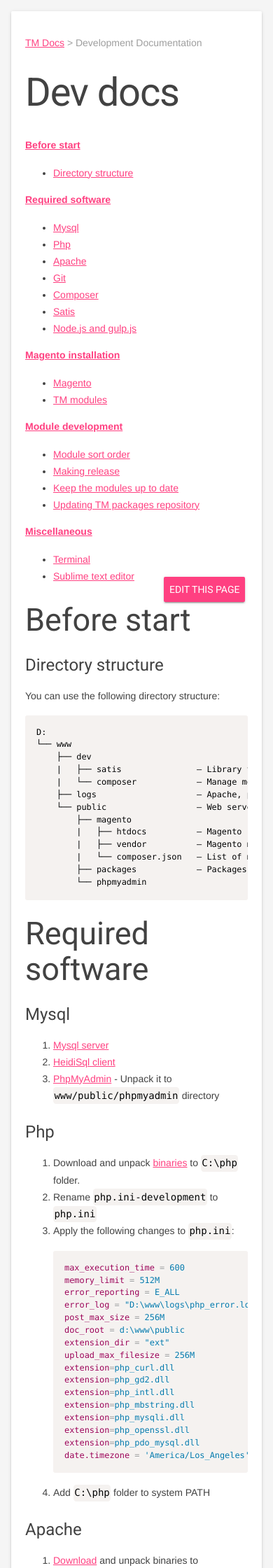
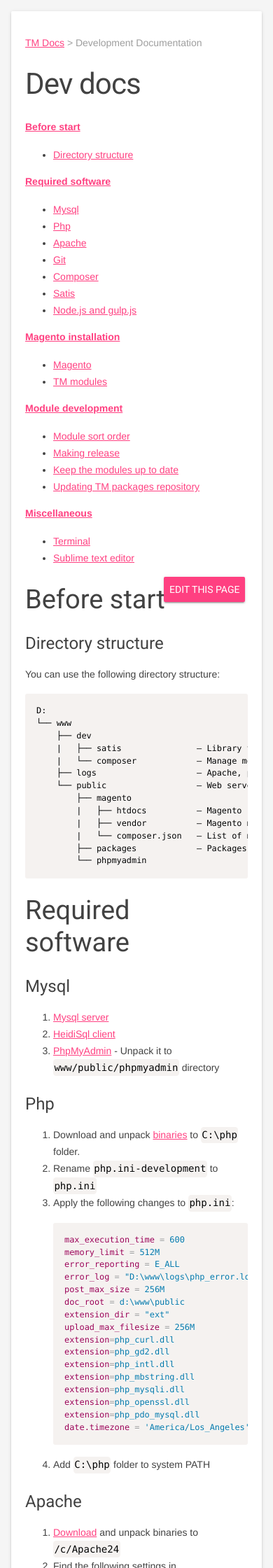
Before and after one commit to tmhub/tmhub.github.io, a Jekyll site: the page built from development/index.md, in a window 390 px wide. Shown: the top 2240 px of the page at 70% size. Built offline with Jekyll 4.4.1, drawn with Linux system fonts in a browser that asks for light colours.

Commit message:
Decreased header font size for small devices

```diff
--- a/css/app.scss
+++ b/css/app.scss
@@ -46,6 +46,17 @@
 blockquote p {
     margin: 0;
     display: inline;
+}
+
+@media (max-width: 480px) {
+    h1 {
+        font-size: 42px;
+        line-height: 1.2em;
+    }
+    h2 {
+        font-size: 38px;
+        line-height: 1.15em;
+    }
 }
 
 /* Badges */
```
